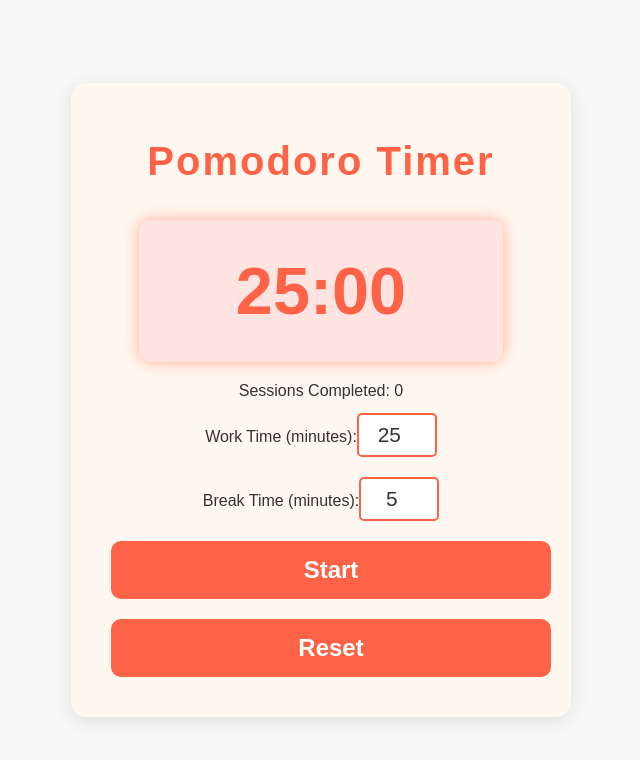
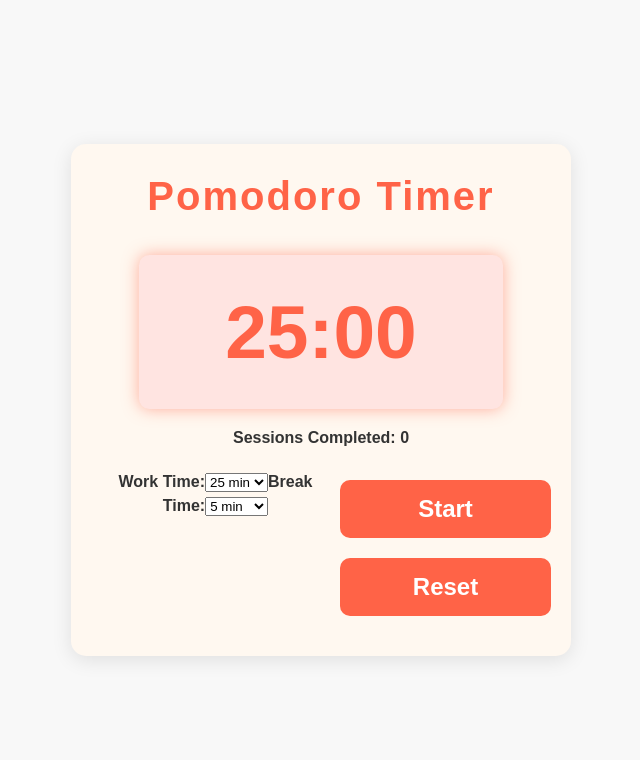
Before and after one commit to taesay17/pomodorotimer, a React (Vite) app in the folder pomodoroproject/: page / in a window 1280 px wide. Shown: the top 760 px of the page, without its empty margins (319-959 px from the left). Built offline with nearby package versions, Linux system fonts and the light colour scheme.

Commit message:
fix errors

```diff
--- a/pomodoroproject/src/App.css
+++ b/pomodoroproject/src/App.css
@@ -1,7 +1,10 @@
+* {
+  margin: 0;
+  padding: 0;
+  box-sizing: border-box;
+}
 
 body {
-  margin: 0;
-  padding: 0;
   font-family: 'Arial', sans-serif;
   background-color: #f8f8f8;
   display: flex;
@@ -10,7 +13,6 @@ body {
   height: 100vh;
   flex-direction: column;
   overflow: hidden;
-  box-sizing: border-box;
 }
 
 .timer-container {
@@ -24,6 +26,7 @@ body {
   overflow: hidden;
   box-sizing: border-box;
   color: #333;
+  font-weight: 600;
 }
 
 h1 {
@@ -35,8 +38,8 @@ h1 {
   word-wrap: break-word;
 }
 
-.timer {
-  font-size: 4rem;
+.timer-display {
+  font-size: 3rem;
   color: #ff6347;
   font-weight: bold;
   margin-bottom: 30px;
@@ -44,9 +47,9 @@ h1 {
   border-radius: 10px;
   background-color: #ffe4e1;
   width: 100%;
-  box-sizing: border-box;
   max-width: 350px;
   margin: 20px auto;
+  box-sizing: border-box;
   box-shadow: 0 0 15px rgba(255, 99, 71, 0.5);
   display: inline-block;
   animation: pulse 1.5s infinite ease-in-out;
@@ -64,26 +67,21 @@ h1 {
   }
 }
 
-input[type="number"] {
+/* Стили для ввода времени */
+.input-time {
+  font-size: 1.3rem;
+  padding: 8px;
   width: 60px;
-  padding: 8px;
-  font-size: 1.3rem;
   margin: 10px 0;
   text-align: center;
   border: 2px solid #ff6347;
   border-radius: 5px;
   background-color: #fff;
+  color: #333;
   transition: all 0.3s ease;
-  color: #333;
 }
 
-input[type="number"]:disabled {
-  background-color: #f0f0f0;
-  cursor: not-allowed;
-  color: #ccc;
-}
-
-input[type="number"]:focus {
+.input-time:focus {
   border-color: #ff4500;
   outline: none;
   box-shadow: 0 0 5px rgba(255, 69, 0, 0.5);
@@ -113,7 +111,18 @@ button:disabled {
   background-color: #f0a0a0;
   cursor: not-allowed;
 }
-/* Модальное окно */
+
+.control-panel {
+  display: flex;
+  justify-content: space-between;
+  width: 100%;
+  margin-top: 20px;
+}
+
+button.control-btn {
+  width: 48%;
+}
+
 .modal {
   position: fixed;
   top: 0;
@@ -149,3 +158,42 @@ button:disabled {
 .modal button:hover {
   background-color: #e55347;
 }
+/* Контейнер для Work Time и Break Time */
+.time-settings {
+  display: flex;
+  justify-content: center;
+  align-items: center;
+  gap: 20px; /* Расстояние между элементами */
+  margin-bottom: 20px;
+}
+
+.time-settings label {
+  font-size: 1.2rem;
+  color: #333;
+}
+
+input[type="number"] {
+  width: 60px;
+  padding: 8px;
+  font-size: 1.3rem;
+  margin: 0;
+  text-align: center;
+  border: 2px solid #ff6347;
+  border-radius: 5px;
+  background-color: #fff;
+  transition: all 0.3s ease;
+  color: #333;
+}
+
+input[type="number"]:disabled {
+  background-color: #f0f0f0;
+  cursor: not-allowed;
+  color: #ccc;
+}
+
+input[type="number"]:focus {
+  border-color: #ff4500;
+  outline: none;
+  box-shadow: 0 0 5px rgba(255, 69, 0, 0.5);
+  color: #333;
+}
--- a/pomodoroproject/src/App.jsx
+++ b/pomodoroproject/src/App.jsx
@@ -1,40 +1,48 @@
 import React, { useState, useEffect, useRef } from 'react';
 import './App.css';
+import TimerDisplay from './components/TimerDisplay';
+import ControlPanel from './components/ControlPanel';
+import useInterval from './hooks/useInterval';
 
 function PomodoroTimer() {
   const [workTime, setWorkTime] = useState(25 * 60);
   const [breakTime, setBreakTime] = useState(5 * 60);
   const [time, setTime] = useState(workTime);
   const [isActive, setIsActive] = useState(false);
+  const [isBreak, setIsBreak] = useState(false);
   const [sessionCount, setSessionCount] = useState(0);
-  const [isBreak, setIsBreak] = useState(false);
   const [showModal, setShowModal] = useState(false);
-  const [audioInterval, setAudioInterval] = useState(null);
+  const [audioInterval, setAudioInterval] = useState(null); // Состояние для отслеживания интервала музыки
 
-  const intervalRef = useRef(null);
-  useEffect(() => {
-    if (!isActive) {
-      return;
+  const { startInterval, stopInterval } = useInterval(setTime, time);
+
+  const audioRef = useRef(null); // Реф для аудио
+
+  // Функция для отображения уведомлений и воспроизведения звука
+  const showNotification = (message) => {
+    if (Notification.permission === 'granted') {
+      new Notification(message);
     }
 
-    intervalRef.current = setInterval(() => {
-      setTime(prevTime => {
-        if (prevTime <= 0) {
-          clearInterval(intervalRef.current);
-          return prevTime;
-        }
-        return prevTime - 1;
-      });
-    }, 1000);
+    if (audioRef.current) {
+      audioRef.current.play();
+    }
 
-    return () => clearInterval(intervalRef.current);
-  }, [isActive]);
+    // Воспроизведение музыки через интервал
+    const interval = setInterval(() => {
+      if (audioRef.current) {
+        audioRef.current.play();
+      }
+    }, 1000); // звуковой сигнал будет повторяться каждую секунду
+
+    setAudioInterval(interval); // Сохраняем интервал, чтобы потом его остановить
+  };
 
   useEffect(() => {
     if (time <= 0) {
       if (isBreak) {
         setIsBreak(false);
-        setSessionCount(prev => prev + 1);
+        setSessionCount((prev) => prev + 1);
         setTime(workTime);
         showNotification('Break time is over! Time to work!');
       } else {
@@ -42,98 +50,109 @@ function PomodoroTimer() {
         setTime(breakTime);
         showNotification('Work time is over! Time for a break!');
       }
+      setShowModal(true); // Показываем модальное окно по окончании времени
     }
   }, [time, isBreak, workTime, breakTime]);
 
-  const showNotification = (message) => {
-    if (Notification.permission === 'granted') {
-      new Notification(message);
+  useEffect(() => {
+    if (!isActive) return;
+    startInterval();
+    return stopInterval;
+  }, [isActive, startInterval, stopInterval]);
+
+  const handleReset = () => {
+    setTime(workTime);
+    setIsActive(false);
+    setSessionCount(0);
+    setIsBreak(false);
+    setShowModal(false);
+    clearInterval(audioInterval); // Останавливаем воспроизведение музыки
+  };
+
+  const handleWorkTimeChange = (e) => {
+    let value = e.target.value;
+
+    if (value === "") {
+      setWorkTime(0);
+      setTime(0);
+      return;
     }
 
-    const audio = new Audio('https://www.soundjay.com/misc/sounds/bell-ringing-04.mp3');
-    const interval = setInterval(() => {
-      audio.play();
-    }, 1000);
+    value = parseInt(value, 10) * 60;
 
-    setAudioInterval(interval);
-    setShowModal(true);
-  };
-
-  const handleModalResponse = (response) => {
-    setShowModal(false);
-    if (audioInterval) {
-      clearInterval(audioInterval);
-    }
-
-    if (response === 'confirm') {
-      console.log('User confirmed the session ended.');
+    if (value >= 0) {
+      setWorkTime(value);
+      setTime(value);
     } else {
-      console.log('User dismissed the session end.');
+      console.log("Please enter a positive number or zero.");
     }
   };
 
-  const handleReset = () => {
-    setIsActive(false);
-    setTime(workTime);
-    setSessionCount(0);
-    setIsBreak(false);
+  const handleBreakTimeChange = (e) => {
+    let value = e.target.value;
+
+    if (value === "") {
+      setBreakTime(0);
+      return;
+    }
+
+    value = parseInt(value, 10) * 60;
+
+    if (value >= 0) {
+      setBreakTime(value);
+    } else {
+      console.log("Please enter a positive number or zero.");
+    }
   };
 
-  const formatTime = (time) => {
-    const minutes = Math.floor(time / 60);
-    const seconds = time % 60;
-    return `${minutes}:${seconds < 10 ? '0' : ''}${seconds}`;
+  const handleContinue = () => {
+    setShowModal(false);
+    setIsActive(true); // Возобновляем работу
+    if (audioInterval) {
+      clearInterval(audioInterval); // Останавливаем текущий интервал звука
+    }
   };
 
-  const handleWorkTimeChange = (e) => setWorkTime(e.target.value * 60);
-  const handleBreakTimeChange = (e) => setBreakTime(e.target.value * 60);
+  const handleStop = () => {
+    setShowModal(false);
+    handleReset(); // Сбрасываем таймер, если пользователь не хочет продолжать
+  };
 
   return (
     <div className="timer-container">
       <h1>Pomodoro Timer</h1>
-      <div className="timer">{formatTime(time)}</div>
+      <TimerDisplay time={time} />
       <div className="sessions">Sessions Completed: {sessionCount}</div>
+      <ControlPanel
+        workTime={workTime}
+        breakTime={breakTime}
+        isActive={isActive}
+        setIsActive={setIsActive}
+        handleWorkTimeChange={handleWorkTimeChange}
+        handleBreakTimeChange={handleBreakTimeChange}
+        handleReset={handleReset}
+      />
 
-      <div>
-        <label>
-          Work Time (minutes):
-          <input
-            type="number"
-            value={workTime / 60}
-            onChange={handleWorkTimeChange}
-            disabled={isActive}
-          />
-        </label>
-      </div>
-      <div>
-        <label>
-          Break Time (minutes):
-          <input
-            type="number"
-            value={breakTime / 60}
-            onChange={handleBreakTimeChange}
-            disabled={isActive}
-          />
-        </label>
-      </div>
-
-      <button onClick={() => setIsActive(prev => !prev)}>
-        {isActive ? 'Pause' : 'Start'}
-      </button>
-      <button onClick={handleReset}>Reset</button>
-
+      {/* Модальное окно с вопросом пользователю */}
       {showModal && (
         <div className="modal">
           <div className="modal-content">
             <h2>Time is up!</h2>
-            <p>Do you want to continue?</p>
-            <button onClick={() => handleModalResponse('confirm')}>Yes</button>
-            <button onClick={() => handleModalResponse('dismiss')}>No</button>
+            <p>Would you like to continue with the next session?</p>
+            <button onClick={handleContinue}>Continue</button>
+            <button onClick={handleStop}>Stop & Reset</button>
           </div>
         </div>
       )}
+
+      {/* Тег аудио для воспроизведения звука */}
+      <audio ref={audioRef} src="https://www.soundjay.com/misc/sounds/bell-ringing-04.mp3" />
     </div>
   );
+
 }
 
+
+
+
 export default PomodoroTimer;
--- /dev/null
+++ b/pomodoroproject/src/components/ControlPanel.jsx
@@ -0,0 +1,43 @@
+import React from 'react';
+
+function ControlPanel({ workTime, breakTime, isActive, setIsActive, handleWorkTimeChange, handleBreakTimeChange, handleReset }) {
+  const generateTimeOptions = () => {
+    const options = [];
+    for (let i = 1; i <= 60; i++) {
+      options.push(
+        <option key={i} value={i}>
+          {i} min
+        </option>
+      );
+    }
+    return options;
+  };
+
+  return (
+    <div className="control-panel">
+      <div className="time-controls">
+        <label>
+          Work Time:
+          <select value={workTime / 60} onChange={handleWorkTimeChange}>
+            {generateTimeOptions()}
+          </select>
+        </label>
+        <label>
+          Break Time:
+          <select value={breakTime / 60} onChange={handleBreakTimeChange}>
+            {generateTimeOptions()}
+          </select>
+        </label>
+      </div>
+
+      <div className="buttons">
+        <button onClick={() => setIsActive(!isActive)}>
+          {isActive ? 'Pause' : 'Start'}
+        </button>
+        <button onClick={handleReset}>Reset</button>
+      </div>
+    </div>
+  );
+}
+
+export default ControlPanel;
--- /dev/null
+++ b/pomodoroproject/src/components/TimerDisplay.jsx
@@ -0,0 +1,18 @@
+import React from 'react';
+
+const TimerDisplay = ({ time }) => {
+  const formatTime = (time) => {
+    const hours = Math.floor(time / 3600);
+    const minutes = Math.floor((time % 3600) / 60);
+    const seconds = time % 60;
+    return `${hours > 0 ? hours + ':' : ''}${minutes}:${seconds < 10 ? '0' : ''}${seconds}`;
+  };
+
+  return (
+    <div className="timer-display">
+      <h2>{formatTime(time)}</h2>
+    </div>
+  );
+};
+
+export default TimerDisplay;
```
Also changed, not shown: pomodoroproject/src/hooks/useInterval.js (+21 -10 lines).
